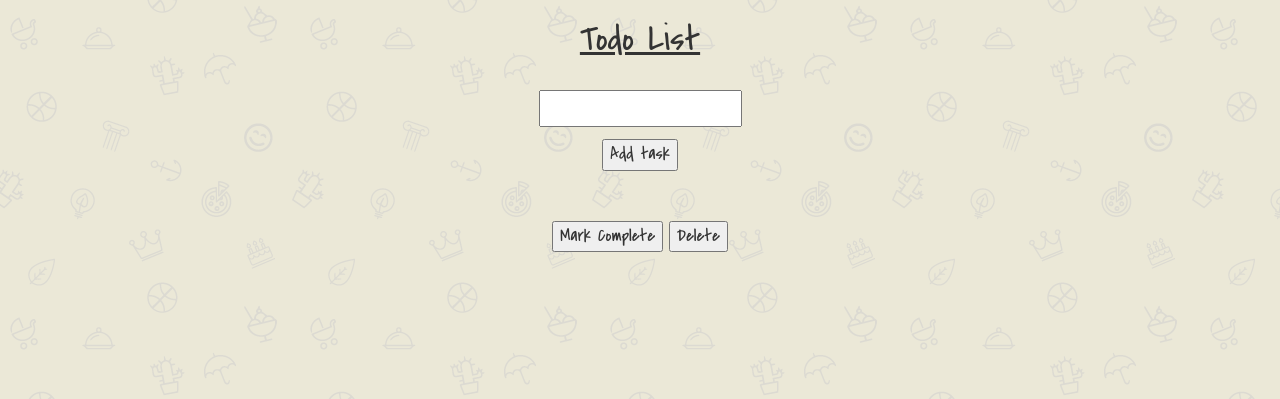
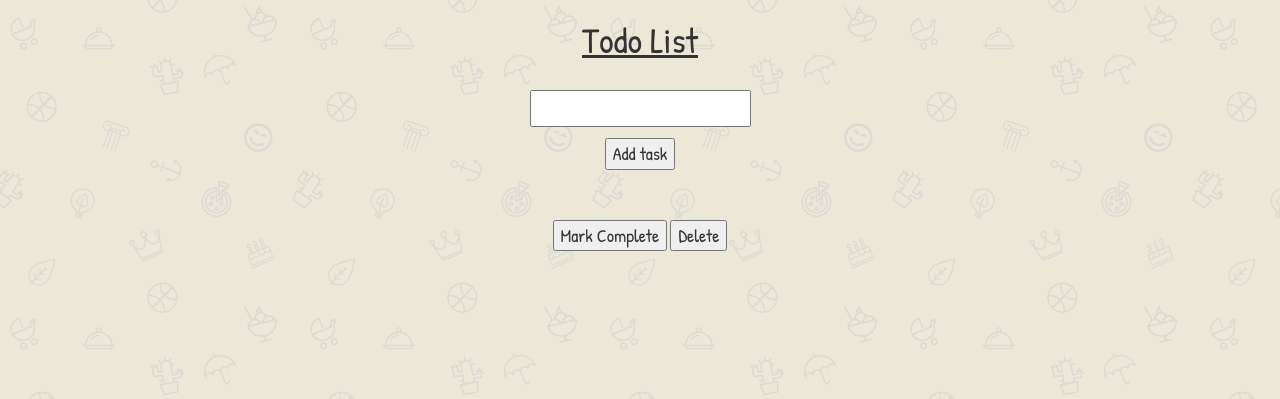
Before and after one commit to csdaniel17/todo_list, a Flask app: page / in a window 1280 px wide. Shown: the top 399 px of the page. Run offline with Flask 2, Linux system fonts and the light colour scheme; data that the repository does not hold is empty; some libraries are stand-ins or nearby versions.

Commit message:
update styling

```diff
--- a/static/style.css
+++ b/static/style.css
@@ -1,5 +1,5 @@
 body {
-  font-family: 'Covered By Your Grace', cursive;
+  font-family: 'Patrick Hand', cursive;
   background: url(/static/giftly.png);
   text-align: center;
 }
@@ -24,7 +24,7 @@ p.completed {
 }
 
 button {
-  font-family: 'Covered By Your Grace', cursive;
+  font-family: 'Patrick Hand', cursive;
   font-size: 18px;
   margin: auto;
 }
--- a/templates/layout.html
+++ b/templates/layout.html
@@ -3,7 +3,7 @@
   <head>
     <meta charset="utf-8">
     <link rel="stylesheet" href="https://maxcdn.bootstrapcdn.com/bootstrap/3.3.7/css/bootstrap.min.css" integrity="sha384-BVYiiSIFeK1dGmJRAkycuHAHRg32OmUcww7on3RYdg4Va+PmSTsz/K68vbdEjh4u" crossorigin="anonymous">
-    <link href='https://fonts.googleapis.com/css?family=Covered+By+Your+Grace' rel='stylesheet' type='text/css'>
+    <link href='https://fonts.googleapis.com/css?family=Patrick+Hand' rel='stylesheet' type='text/css'>
     <link rel="stylesheet" href="/static/style.css">
 
     <title>{{title}}</title>
```
